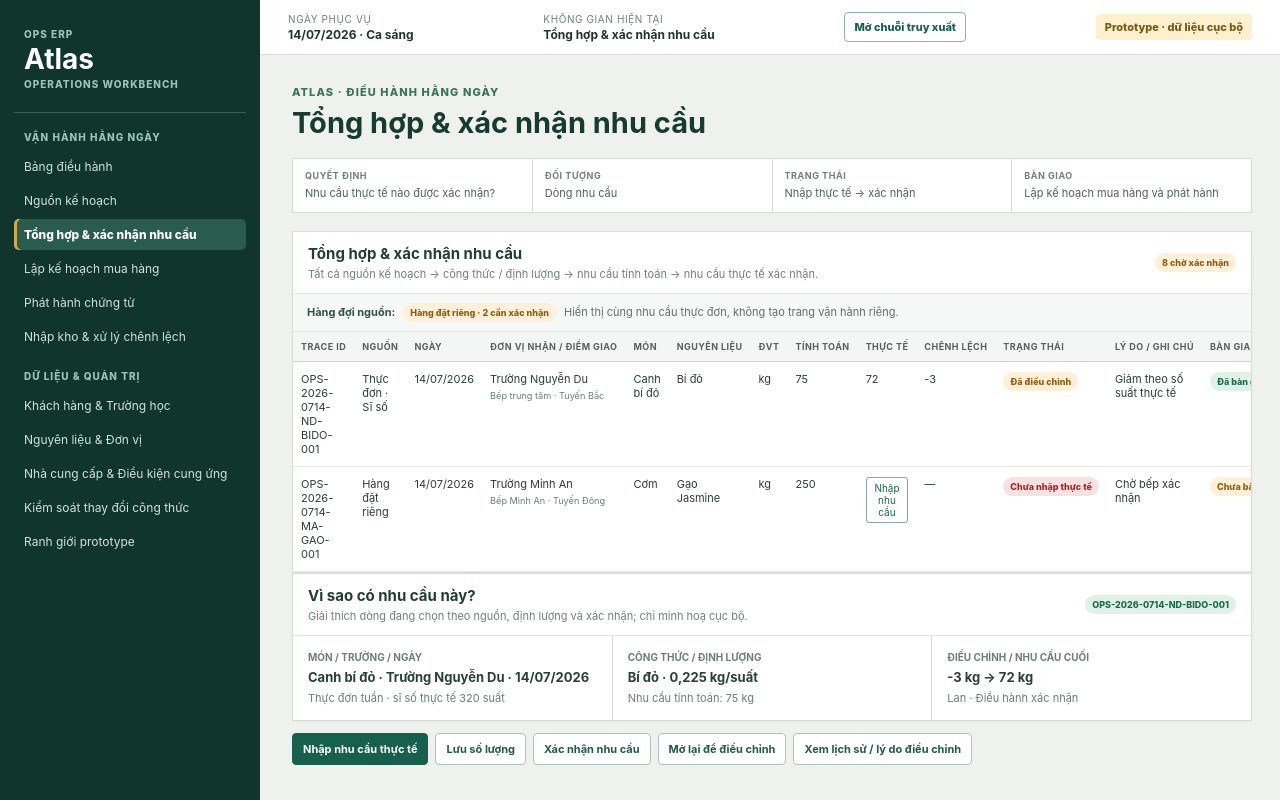
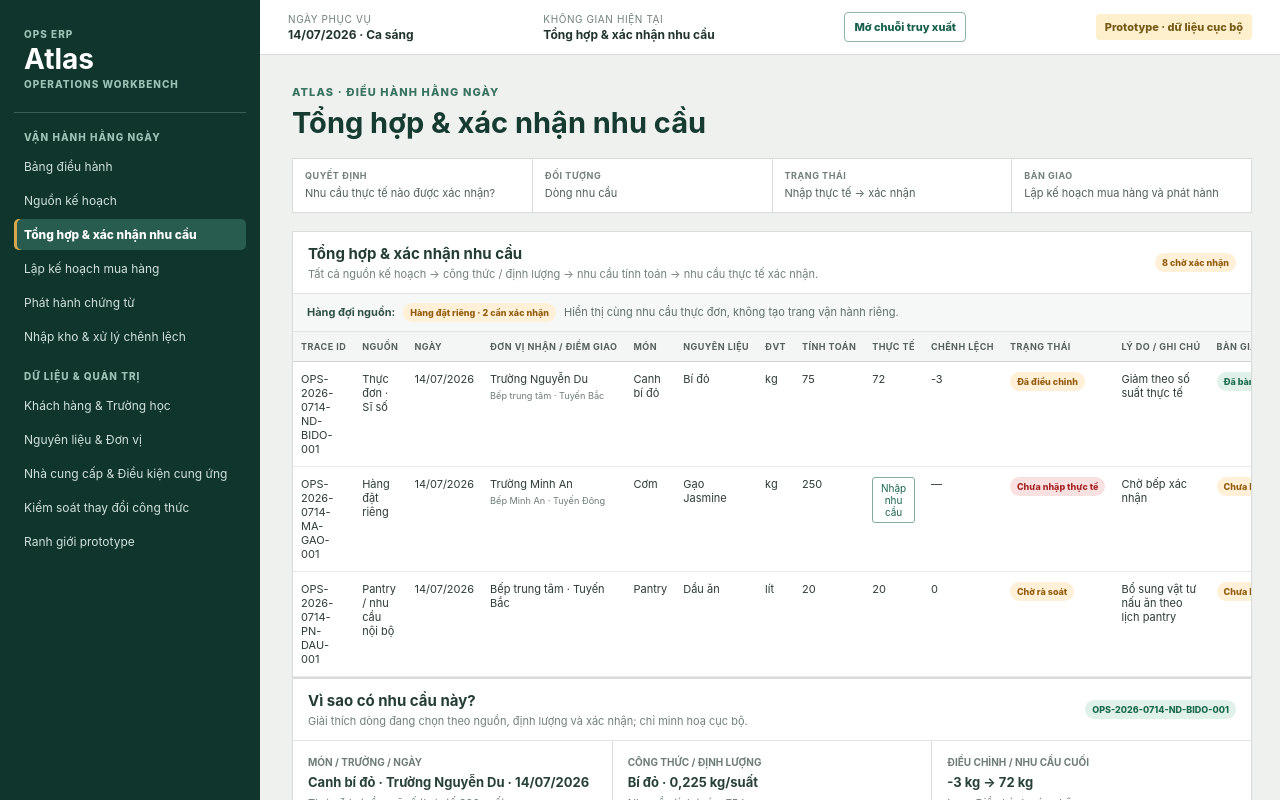
Before and after one commit to longpsu-bot/thuonghao-ops-erp, a React (Vite) app: page / in a window 1280 px wide. Both pictures are taken after a click on the button "Tổng hợp & xác nhận nhu cầu". Shown: the top 800 px of the page. Built offline with nearby package versions, Linux system fonts and the light colour scheme.

Commit message:
TASK-002G: Clean source traceability preview

```diff
--- a/src/modules/atlas/AtlasPages.tsx
+++ b/src/modules/atlas/AtlasPages.tsx
@@ -146,7 +146,7 @@ export function PlanningSourcesPage() {
           <td>Lan · Điều hành</td>
         </tr>
         <tr>
-          <td>OPS-2026-0714-MA-GAO-001</td>
+          <td>OPS-2026-0714-ND-COM-002</td>
           <td>Tuần 29 · 14/07</td>
           <td>Trường Minh An</td>
           <td>Trưa · Cơm</td>
@@ -388,6 +388,27 @@ export function RequirementPlanningPage() {
             <td>Quân · Bếp Minh An</td>
             <td>—</td>
           </tr>
+          <tr>
+            <td>OPS-2026-0714-PN-DAU-001</td>
+            <td>Pantry / nhu cầu nội bộ</td>
+            <td>14/07/2026</td>
+            <td>Bếp trung tâm · Tuyến Bắc</td>
+            <td>Pantry</td>
+            <td>Dầu ăn</td>
+            <td>lít</td>
+            <td>20</td>
+            <td>20</td>
+            <td>0</td>
+            <td>
+              <Chip tone="warning">Chờ rà soát</Chip>
+            </td>
+            <td>Bổ sung vật tư nấu ăn theo lịch pantry</td>
+            <td>
+              <Chip tone="warning">Chưa bàn giao</Chip>
+            </td>
+            <td>Mai · Kho</td>
+            <td>—</td>
+          </tr>
         </CompactTable>
       </Panel>
       <Panel
@@ -410,6 +431,24 @@ export function RequirementPlanningPage() {
             <b>Điều chỉnh / nhu cầu cuối</b>
             <strong>-3 kg → 72 kg</strong>
             <small>Lan · Điều hành xác nhận</small>
+          </article>
+        </div>
+        <div className="recipe-grid">
+          <article>
+            <b>Hàng đặt riêng · OPS-2026-0714-MA-GAO-001</b>
+            <strong>Gạo Jasmine · 250 kg</strong>
+            <small>
+              Người yêu cầu: Quân · Bếp Minh An. Lý do: bổ sung suất đặt riêng.
+              Trạng thái: chờ xác nhận. Nhu cầu cuối: 250 kg.
+            </small>
+          </article>
+          <article>
+            <b>Pantry / nhu cầu nội bộ · OPS-2026-0714-PN-DAU-001</b>
+            <strong>Dầu ăn · 20 lít</strong>
+            <small>
+              Đơn vị phụ trách: Bếp trung tâm. Mục đích: vật tư nấu ăn theo lịch
+              pantry. Trạng thái: chờ rà soát. Nhu cầu cuối: 20 lít.
+            </small>
           </article>
         </div>
       </Panel>
```
Also changed, not shown: 2 other files (tests, documents, lock files or other folders).
